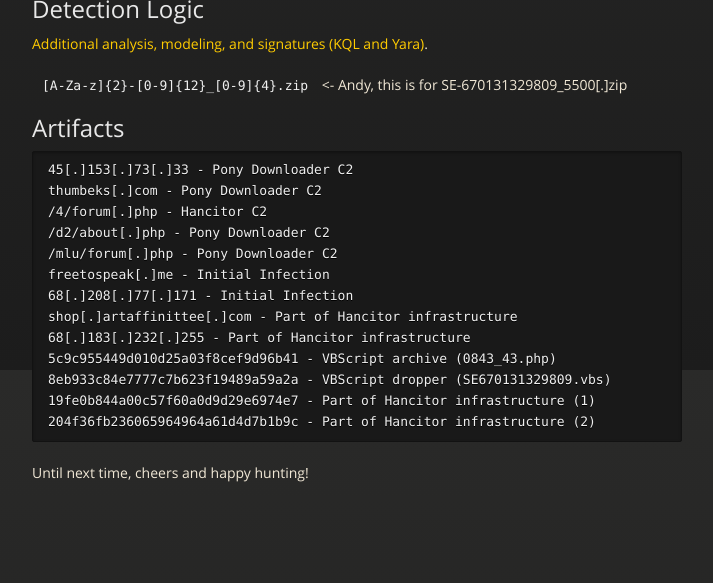
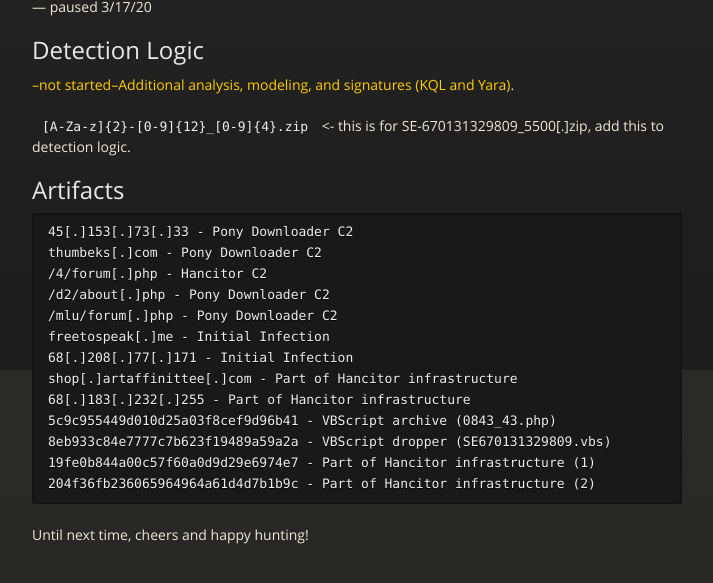
Before and after one commit to huntops-blue/huntops-blue.github.io, a Jekyll site: the page built from _posts/2020-03-20-hancitor.md, in a window 1280 px wide and 900 px high, scrolled down 8367 px, cut to the strip 263-846 px from the top of the window. Shown: the whole strip, without its empty margins (283-996 px from the left). Built offline with Jekyll 4.4.1, drawn with Linux system fonts in a browser that asks for light colours.

Commit message:
hancitor

````diff
--- a/_posts/2020-03-20-hancitor.md
+++ b/_posts/2020-03-20-hancitor.md
@@ -152,10 +152,12 @@ When pulling the files apart, they're binary files but they seem like they're in
 
 ![](/images/3-20-20-13.png)
 
+--- paused 3/17/20
+
 ## Detection Logic
-[Additional analysis, modeling, and signatures (KQL and Yara)](https://github.com/huntops-blue/detection-logic/blob/master/trickbot.md).
+[--not started--Additional analysis, modeling, and signatures (KQL and Yara)](https://github.com/huntops-blue/detection-logic/blob/master/trickbot.md).
 
-`[A-Za-z]{2}-[0-9]{12}_[0-9]{4}.zip` <- Andy, this is for SE-670131329809_5500[.]zip
+`[A-Za-z]{2}-[0-9]{12}_[0-9]{4}.zip` <- this is for SE-670131329809_5500[.]zip, add this to detection logic.
 
 ## Artifacts
 ```
````
